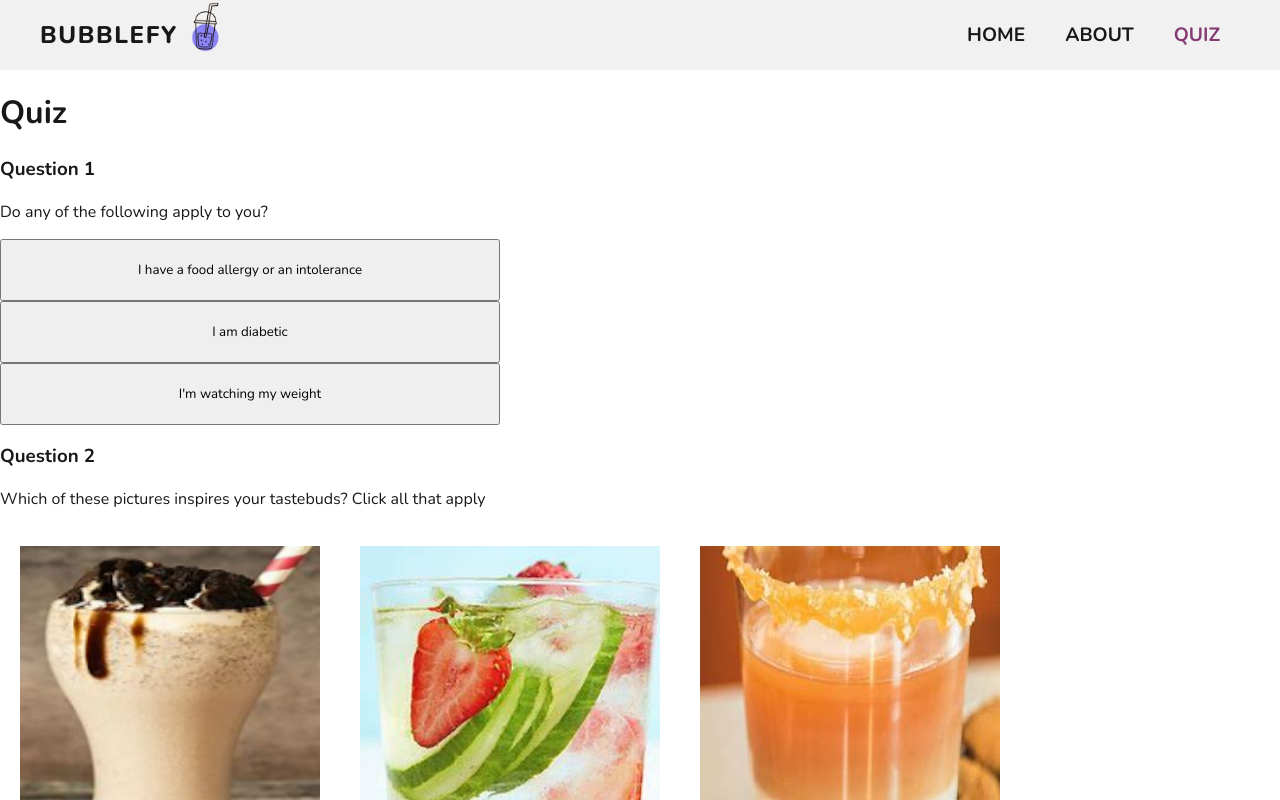
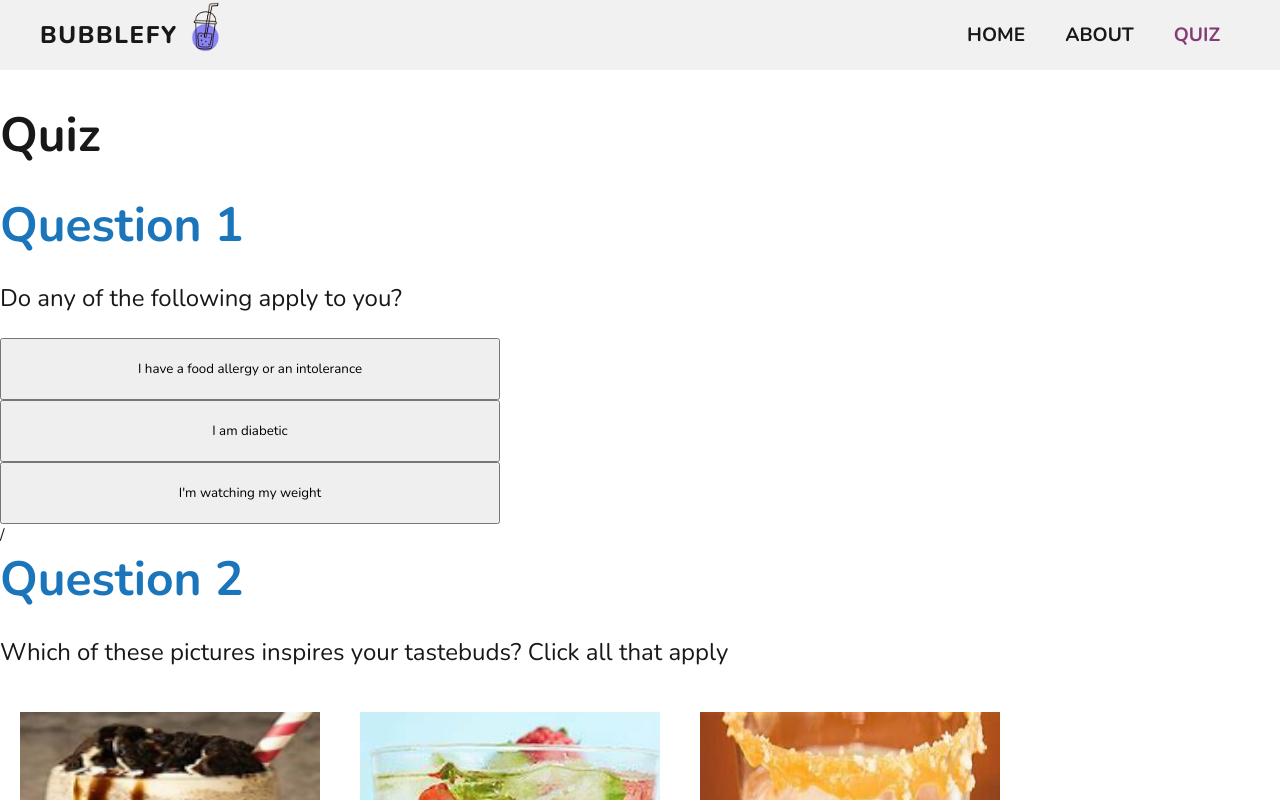
Before and after one commit to yvonne0711/cfg-react-project, a React (Create React App) app in the folder our-app/: page /Quiz in a window 1280 px wide. Shown: the top 800 px of the page. Built offline with nearby package versions, Linux system fonts and the light colour scheme.

Commit message:
some quiz css

```diff
--- a/our-app/src/pages/Quiz.js
+++ b/our-app/src/pages/Quiz.js
@@ -94,14 +94,14 @@ function warning() {
 
 
     return <>
-    <h1>Quiz</h1>
+    <h1 style={{ fontSize: '3em', marginBottom: '0.5em' }}>Quiz</h1>
     <h3 className="questionNumber">Question 1</h3>
     <p className="questionPhrase">Do any of the following apply to you?</p>
     <div><button className="Q1Danger" onClick={warning}>I have a food allergy or an intolerance</button></div>
     <div><button className="Q1Danger" onClick={warning}>I am diabetic</button></div>
     <div><button className="Q1Danger" onClick={warning}>I'm watching my weight</button></div>
 
-
+/
 {/* attempting checkboxes
 
     <form action="/action_page.php">
--- a/our-app/src/pages/QuizExtra.css
+++ b/our-app/src/pages/QuizExtra.css
@@ -199,3 +199,18 @@ body {
   right: 0;
   z-index: -500;
 }
+
+.questionNumber{
+  font-family: 'Nunito', sans-serif;
+  color: #1a75ba;
+  margin: 0;
+  font-size: 3rem;
+}
+
+
+.questionPhrase{
+  font-family: 'Nunito', sans-serif;
+  font-size: 1.5rem;
+  color: #181818;
+
+}
```
